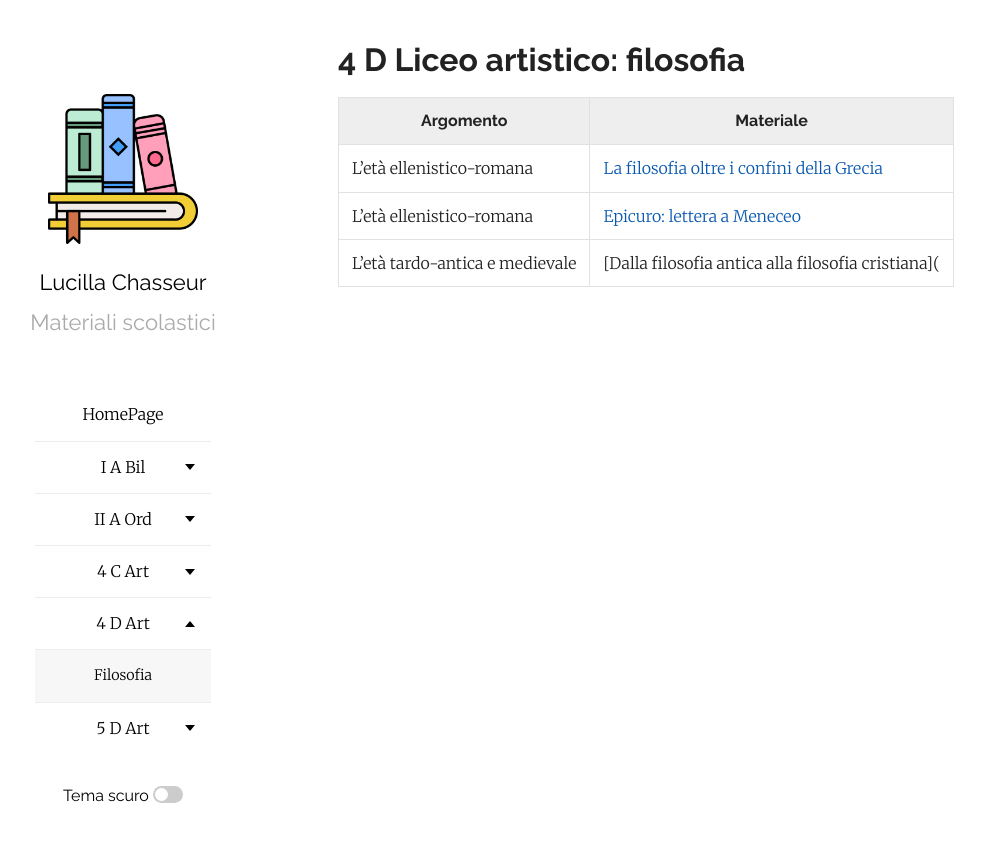
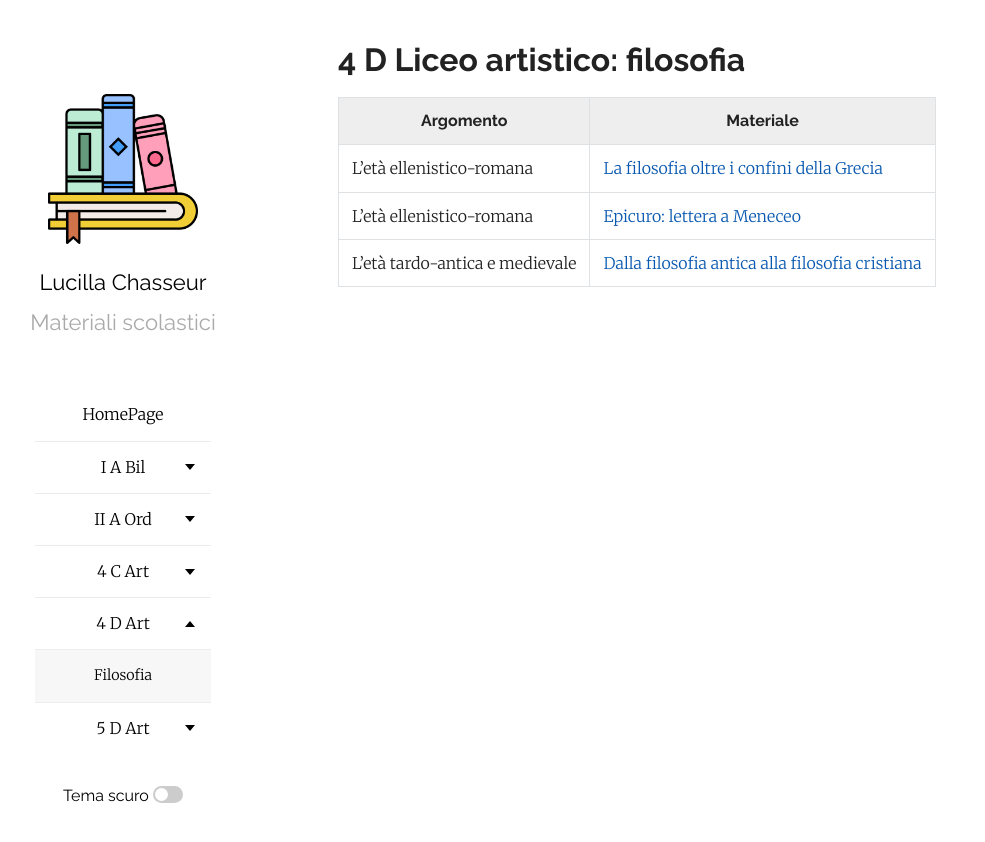
Before and after one commit to efemeridi/efemeridi.github.io, a Jekyll site: the page built from 4d_art_filosofia.md, in a window 1280 px wide. Shown: the top 842 px of the page, without its empty margins (62-1047 px from the left). Built offline with Jekyll 4.4.1, drawn with Linux system fonts in a browser that asks for light colours; our own code applies the rules of GitHub Pages for plain Markdown files; part of the change alters nothing that is shown.

```diff
--- a/4d_art_filosofia.md
+++ b/4d_art_filosofia.md
@@ -7,4 +7,4 @@ layout: page
 |-----------|-------------|
 |L'età ellenistico-romana|[La filosofia oltre i confini della Grecia](/materiali/4_D_art/filosofia/01_ellenismo_epicu_stoici_4D.pdf/)
 |L'età ellenistico-romana|[Epicuro: lettera a Meneceo](/materiali/4_D_art/filosofia/02_Epicuro_lettera_a_Meneceo_studenti_4C.pdf/)
-|L'età tardo-antica e medievale|[Dalla filosofia antica alla filosofia cristiana](
+|L'età tardo-antica e medievale|[Dalla filosofia antica alla filosofia cristiana](/materiali/4_D_art/filosofia/03_Dalla_filo_antica_allafilo_cristiana_4D_artistico.pdf/)
```
